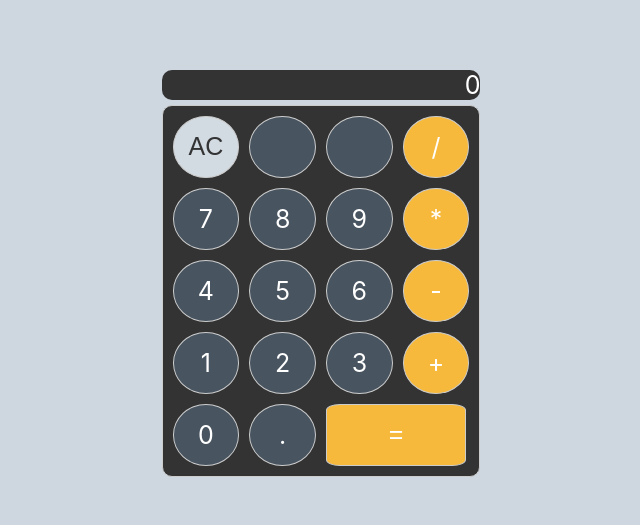
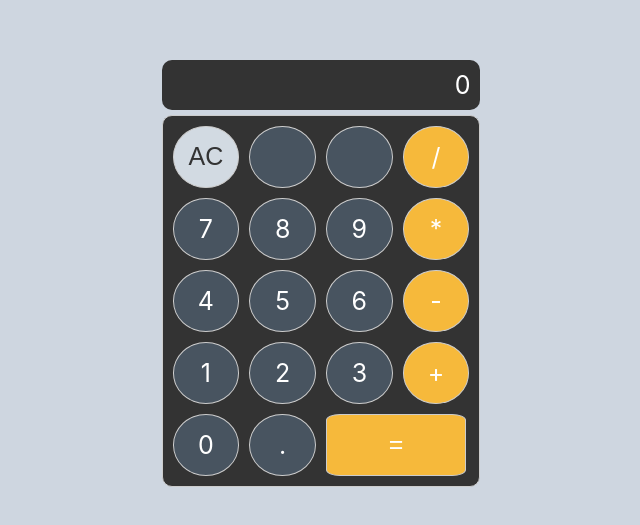
Before and after one commit to AugusViggia/JavaScript-Calculator, a React (Create React App) app: page / in a window 1280 px wide. Shown: the part 127-652 px from the top of the page, without its empty margins (319-959 px from the left). Built offline with nearby package versions, Linux system fonts and the light colour scheme.

Commit message:
css update/deploy

```diff
--- a/src/App.css
+++ b/src/App.css
@@ -11,6 +11,7 @@
 .calculator{
   max-width: fit-content;
   min-height: fit-content;
+  position: relative;
 }
 
 .display{
@@ -26,6 +27,7 @@
   color: #fff;
   font-size: 25px;
   margin-bottom: 5px;
+  padding: 10px;
 }
 
 .buttonsDiv{
```
